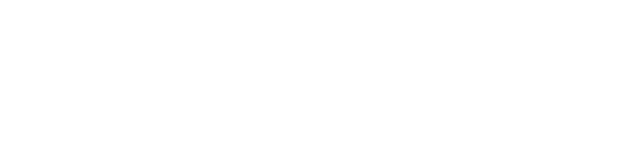
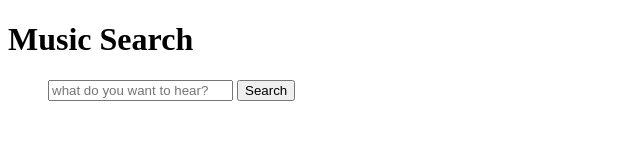
Before and after one commit to Momentum-Team-8/itunes-search-efoley326, a website: page index.html in a window 1280 px wide. Shown: the whole page, without its empty margins (0-640 px from the left). Drawn offline with Linux system fonts and the light colour scheme.

Commit message:
creating some data nooks

```diff
--- a/index.html
+++ b/index.html
@@ -7,5 +7,13 @@
   <title>Music Search</title>
 </head>
 <body>
+  <h1>Music Search</h1>
+  <ul class = 'results'>
+
+    <input placeholder="what do you want to hear?" type="text" id="New-Search">
+
+    <button class="Search-Button" type = "Submit">Search</button>
+
+  </ul>
 </body>
 </html>
```
